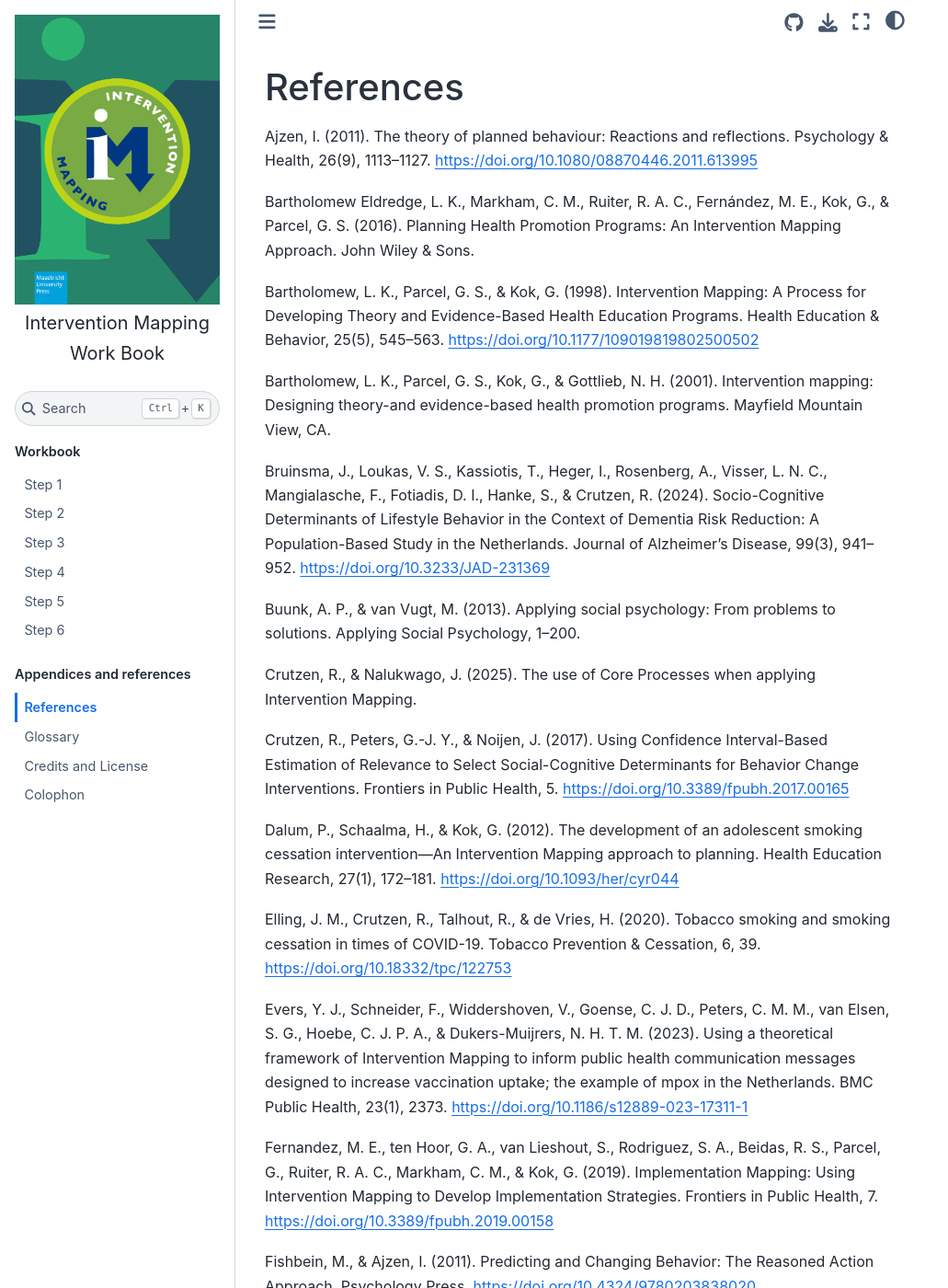
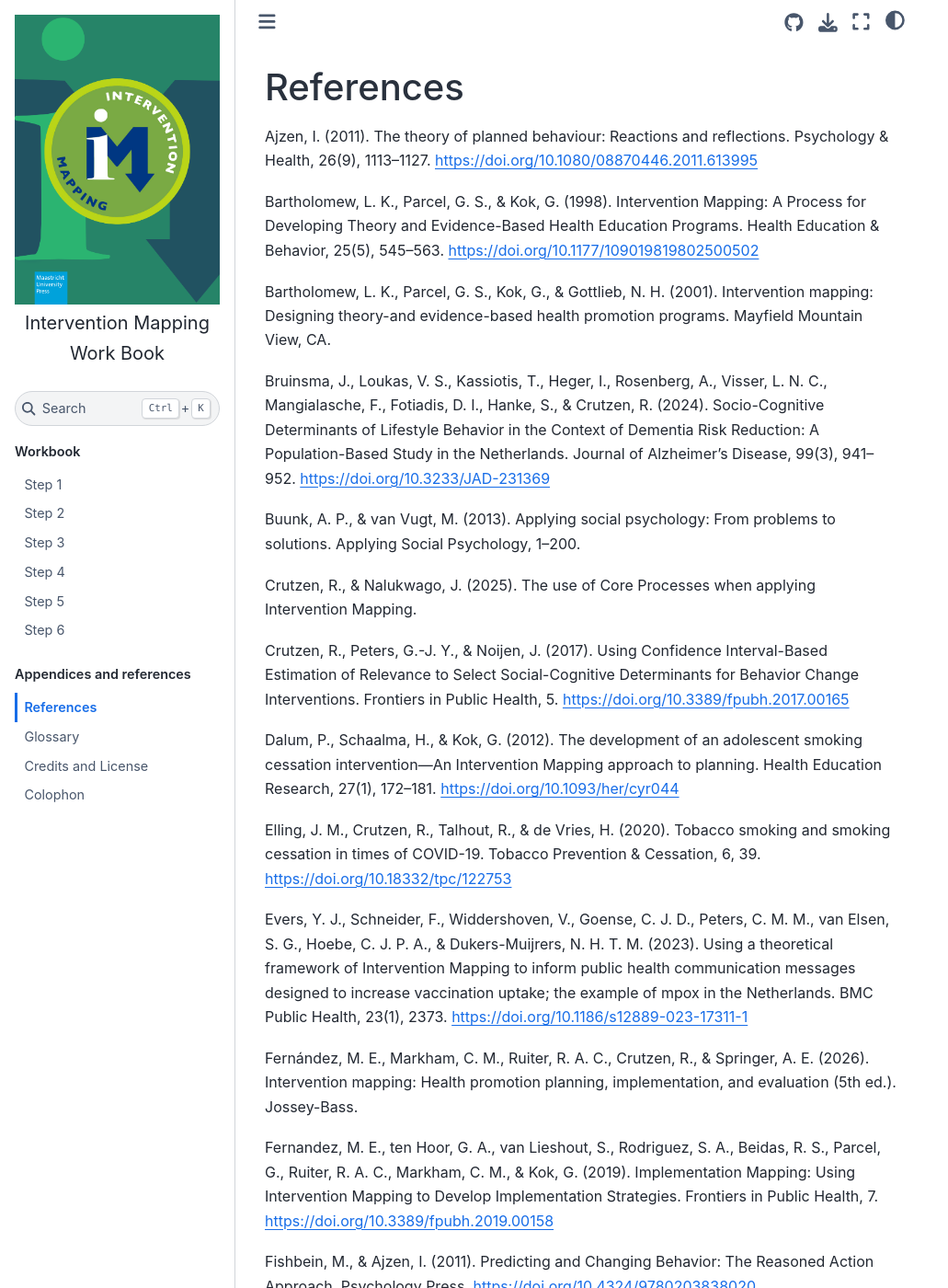
Before and after one commit to MaastrichtUniversityPress/open-up-intervention-mapping, a Jupyter Book: the page built from book/references.md, in a window 1280 px wide and 1400 px high. Shown: the whole window at 92% size, without its empty margins (0-1031 px from the left). Built offline with Jupyter Book 1.0.4 settings and Sphinx 7.4.7 and the Sphinx Book theme 1.1.4, drawn with Linux system fonts in a browser that asks for light colours.

Commit message:
Update references.md

```diff
--- a/book/references.md
+++ b/book/references.md
@@ -1,8 +1,6 @@
 # References
 
 Ajzen, I. (2011). The theory of planned behaviour: Reactions and reflections. Psychology & Health, 26(9), 1113–1127. https://doi.org/10.1080/08870446.2011.613995
-
-Bartholomew Eldredge, L. K., Markham, C. M., Ruiter, R. A. C., Fernández, M. E., Kok, G., & Parcel, G. S. (2016). Planning Health Promotion Programs: An Intervention Mapping Approach. John Wiley & Sons.
 
 Bartholomew, L. K., Parcel, G. S., & Kok, G. (1998). Intervention Mapping: A Process for Developing Theory and Evidence-Based Health Education Programs. Health Education & Behavior, 25(5), 545–563. https://doi.org/10.1177/109019819802500502
 
@@ -21,6 +19,8 @@ Dalum, P., Schaalma, H., & Kok, G. (2012). The development of an adolescent smok
 Elling, J. M., Crutzen, R., Talhout, R., & de Vries, H. (2020). Tobacco smoking and smoking cessation in times of COVID-19. Tobacco Prevention & Cessation, 6, 39. https://doi.org/10.18332/tpc/122753
 
 Evers, Y. J., Schneider, F., Widdershoven, V., Goense, C. J. D., Peters, C. M. M., van Elsen, S. G., Hoebe, C. J. P. A., & Dukers-Muijrers, N. H. T. M. (2023). Using a theoretical framework of Intervention Mapping to inform public health communication messages designed to increase vaccination uptake; the example of mpox in the Netherlands. BMC Public Health, 23(1), 2373. https://doi.org/10.1186/s12889-023-17311-1
+
+Fernández, M. E., Markham, C. M., Ruiter, R. A. C., Crutzen, R., & Springer, A. E. (2026). Intervention mapping: Health promotion planning, implementation, and evaluation (5th ed.). Jossey-Bass.
 
 Fernandez, M. E., ten Hoor, G. A., van Lieshout, S., Rodriguez, S. A., Beidas, R. S., Parcel, G., Ruiter, R. A. C., Markham, C. M., & Kok, G. (2019). Implementation Mapping: Using Intervention Mapping to Develop Implementation Strategies. Frontiers in Public Health, 7. https://doi.org/10.3389/fpubh.2019.00158
 
```
